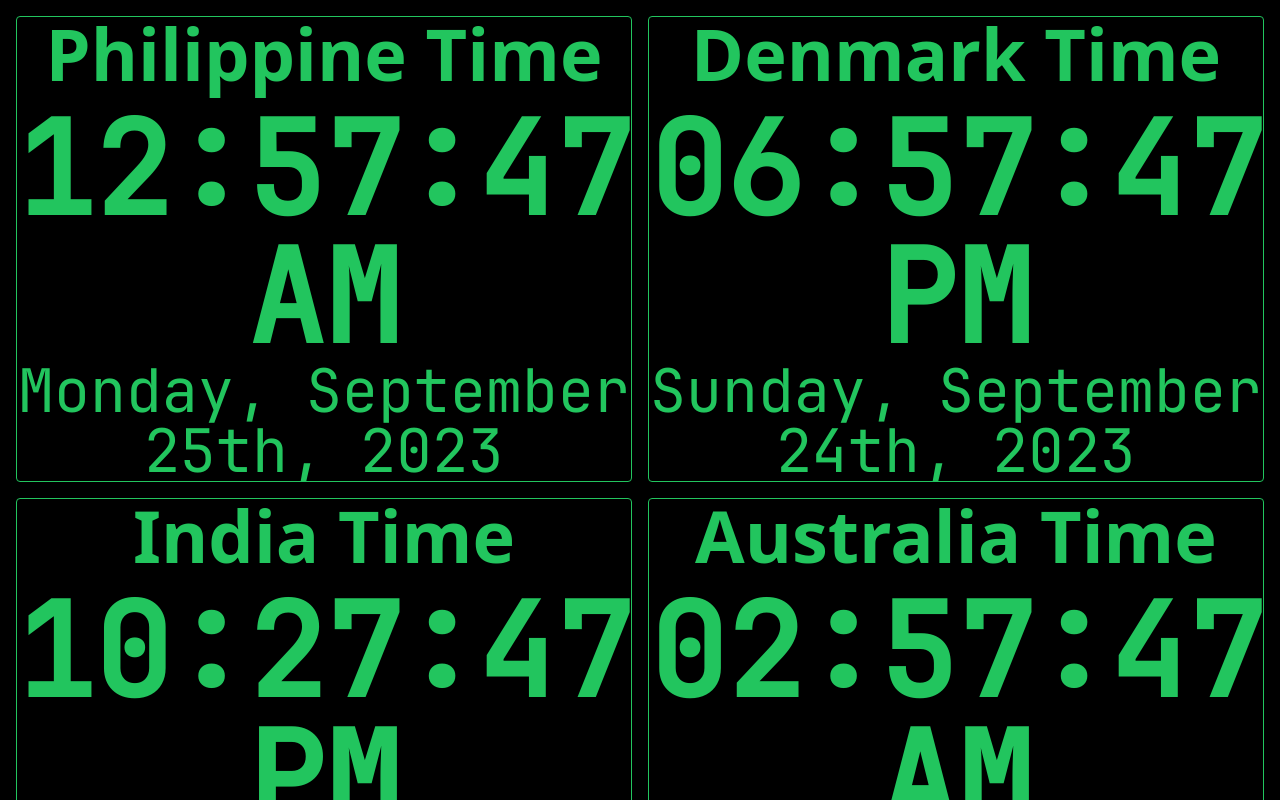
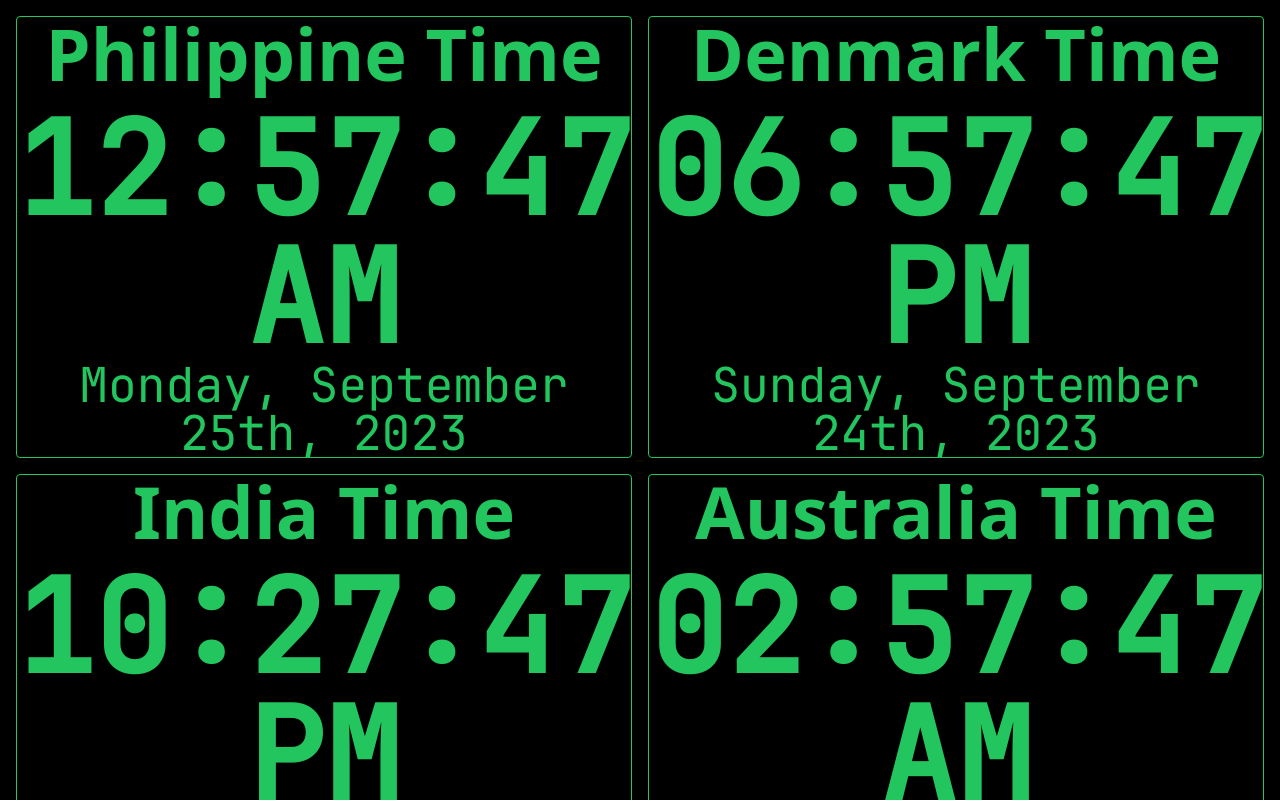
Before and after one commit to waynefaustorilla/world-clock, a Next.js app: page / in a window 1280 px wide. Shown: the top 800 px of the page. Built offline with nearby package versions, Linux system fonts and the light colour scheme.

Commit message:
reduced font size back to 5xl

```diff
--- a/src/components/Clock.tsx
+++ b/src/components/Clock.tsx
@@ -43,7 +43,7 @@ const Clock: FunctionComponent<ClockProps> = (props) => {
             <div className="text-center flex flex-col">
               <span>
                 <h1 className="font-mono text-green-500 text-9xl font-bold">{time}</h1>
-                <h6 className="font-mono text-green-500 text-6xl">{date}</h6>
+                <h6 className="font-mono text-green-500 text-5xl">{date}</h6>
               </span>
             </div>
           </>
```
